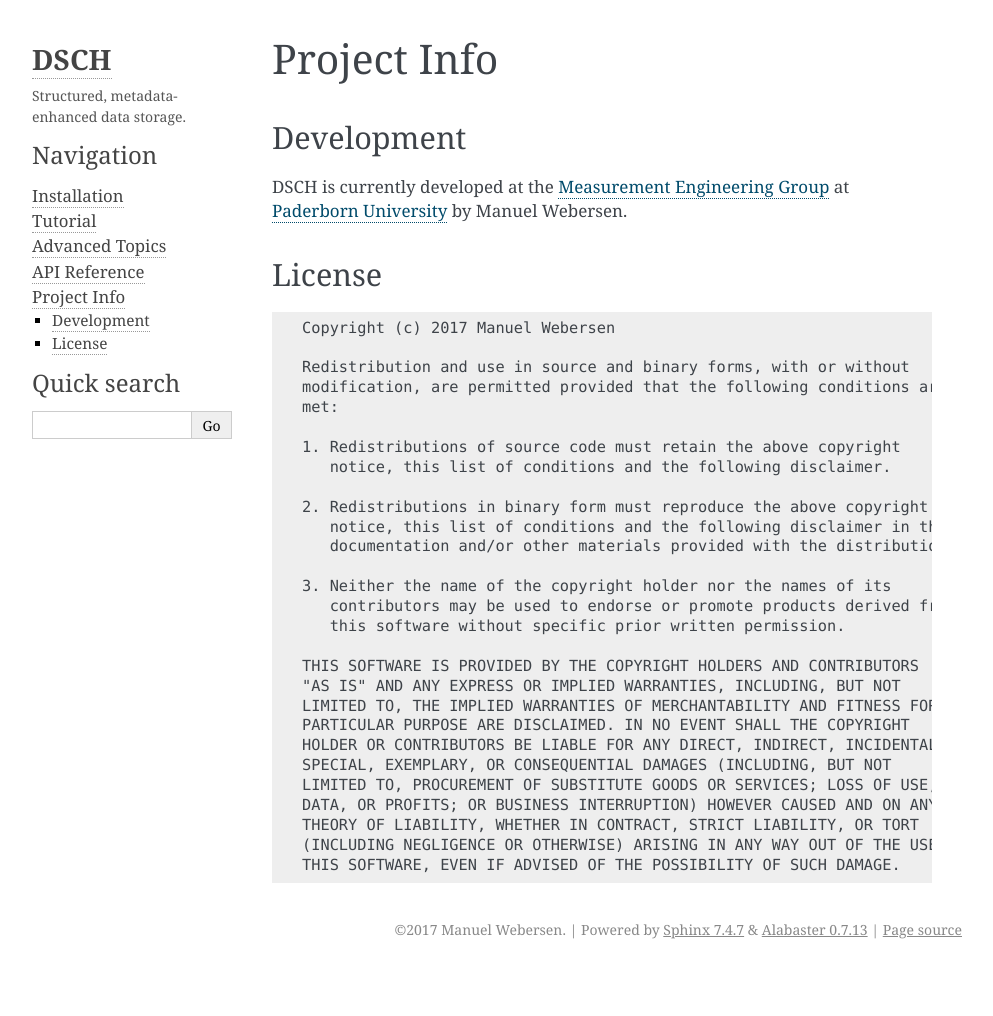
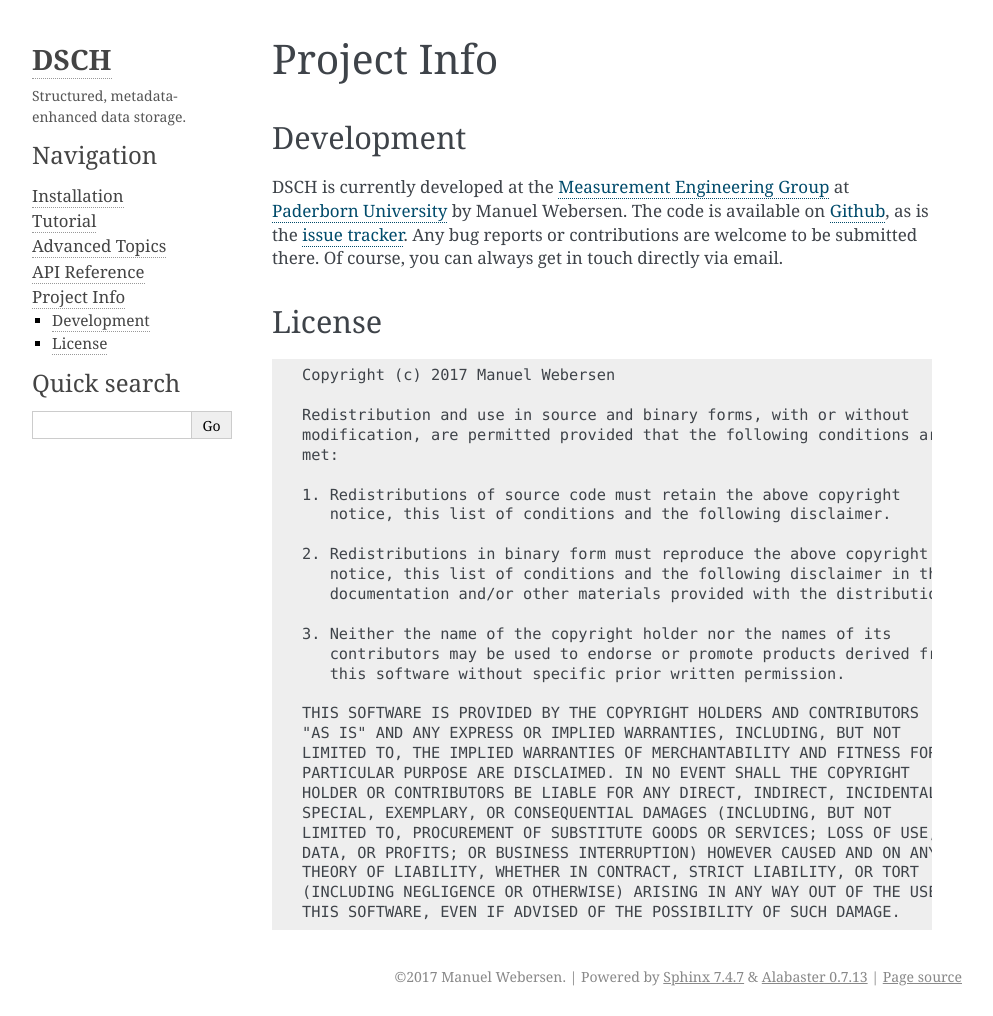
Before and after one commit to emtpb/dsch, a Sphinx documentation site: the page built from doc/project.rst, in a window 1280 px wide. Shown: the whole page, without its empty margins (148-1141 px from the left). Built offline with Sphinx 7.4.7, drawn with Linux system fonts in a browser that asks for light colours; formulas are drawn with MathJax 3; the version number could not be read and is left out; before the commit the page ends 969 px from its top, so only the background shows below that.

Commit message:
Link to Github repo in documentation.

```diff
--- a/doc/project.rst
+++ b/doc/project.rst
@@ -5,6 +5,9 @@
 -----------
 
 DSCH is currently developed at the `Measurement Engineering Group <https://emt.uni-paderborn.de>`_ at `Paderborn University <https://uni-paderborn.de>`_ by Manuel Webersen.
+The code is available on `Github <https://github.com/emtpb/dsch>`_, as is the `issue tracker <https://github.com/emtpb/dsch/issues>`_.
+Any bug reports or contributions are welcome to be submitted there.
+Of course, you can always get in touch directly via email.
 
 
 License
```
